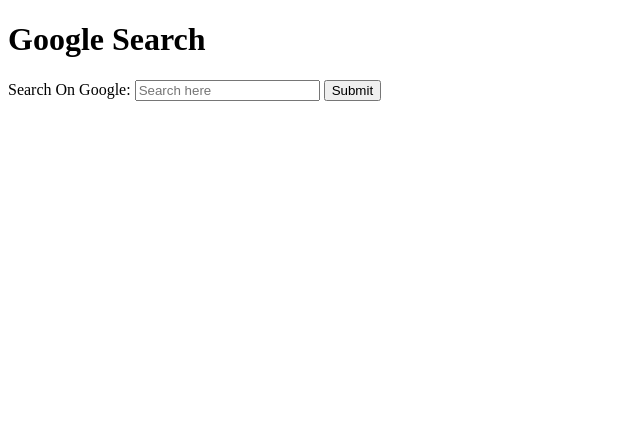
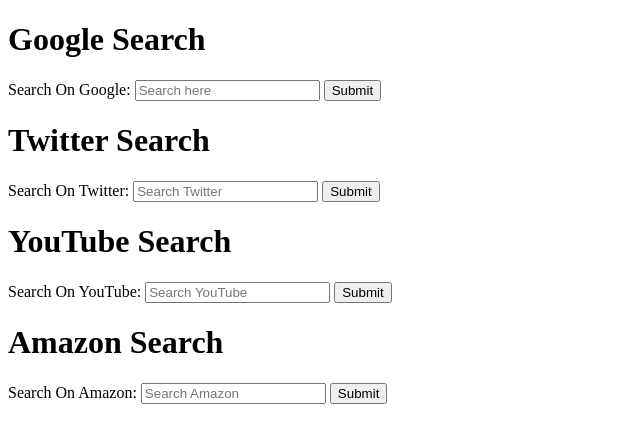
Before and after one commit to xXemran05khanXx/Sigma_6, a plain HTML site: page HTML/Practice_Q8.html in a window 1280 px wide. Shown: the whole page, without its empty margins (0-640 px from the left). Drawn offline with Linux system fonts and the light colour scheme.

Commit message:
Add search forms for Twitter, YouTube, and Amazon to Practice_Q8.html

```diff
--- a/HTML/Practice_Q8.html
+++ b/HTML/Practice_Q8.html
@@ -6,11 +6,34 @@
     <title>Practice Question No: 08</title>
 </head>
 <body>
+
     <h1>Google Search</h1>
     <form action="https://www.google.co.in/search">
          <label for="q">Search On Google:</label>
          <input type="text" name="q" placeholder="Search here">
          <input type="submit">
     </form>
+
+    <h1>Twitter Search</h1>
+    <form action="https://twitter.com/search">
+        <label for="q">Search On Twitter:</label>
+        <input type="text" name="q" placeholder="Search Twitter">
+        <input type="submit">
+    </form>
+
+    <h1>YouTube Search</h1>
+    <form action="https://www.youtube.com/results">
+        <label for="q">Search On YouTube:</label>
+            <input type="text" name="search_query" placeholder="Search YouTube">
+            <input type="submit">
+    </form>
+
+    <h1>Amazon Search</h1>
+    <form action="https://www.amazon.com/s">
+        <label for="k">Search On Amazon:</label>
+        <input type="text" name="k" placeholder="Search Amazon">
+        <input type="submit">
+    </form>
+
 </body>
 </html>
```
